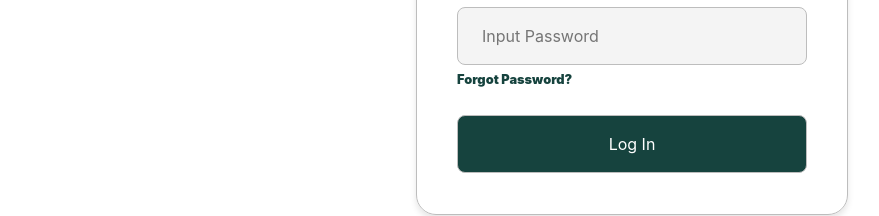
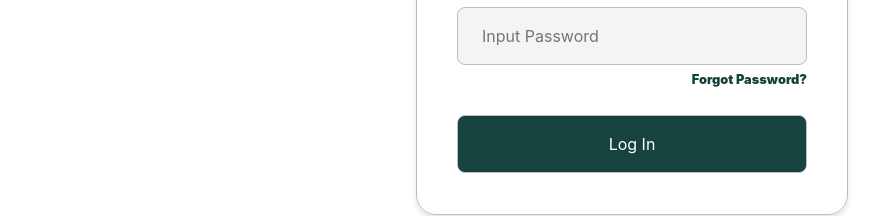
Before and after one commit to codestates-seb/seb45_main_024, a React (Vite) app in the folder client/: page /login in a window 1280 px wide. Shown: the part 405-621 px from the top of the page, without its empty margins (8-887 px from the left). Built offline with nearby package versions, Linux system fonts and the light colour scheme; a web font is replaced by a local one.

Commit message:
[feat] 로그인 기능 #14 디자인 수정

```diff
--- a/client/src/components/login/Login.module.css
+++ b/client/src/components/login/Login.module.css
@@ -62,7 +62,7 @@
 
 .flexContainer {
   display: flex;
-  justify-content: space-between;
+  align-items: center;
 }
 
 .errorMessage {
@@ -76,6 +76,7 @@
   font-weight: 900;
   color: #16433E;
   margin-bottom: 0.3203125rem;
+  margin-left: auto;
   transition: color 0.3s, cursor 0.3s;
 }
 
--- a/client/src/redux/signUpSlice.tsx
+++ b/client/src/redux/signUpSlice.tsx
@@ -16,7 +16,7 @@ export const signUpUser = createAsyncThunk(
       const response = await axios.post("백엔드 회원가입 엔드포인트", data);
       return response.data;
     } catch (error) {
-      // 에러가 발생하면 에러 메시지를 사용해서 rejected 액션을 디스패치합니다.
+      // 에러가 발생하면 에러 메시지를 사용해서 rejected 액션을 디스패치
       throw new Error("회원가입에 실패했습니다.");
     }
   },
```
